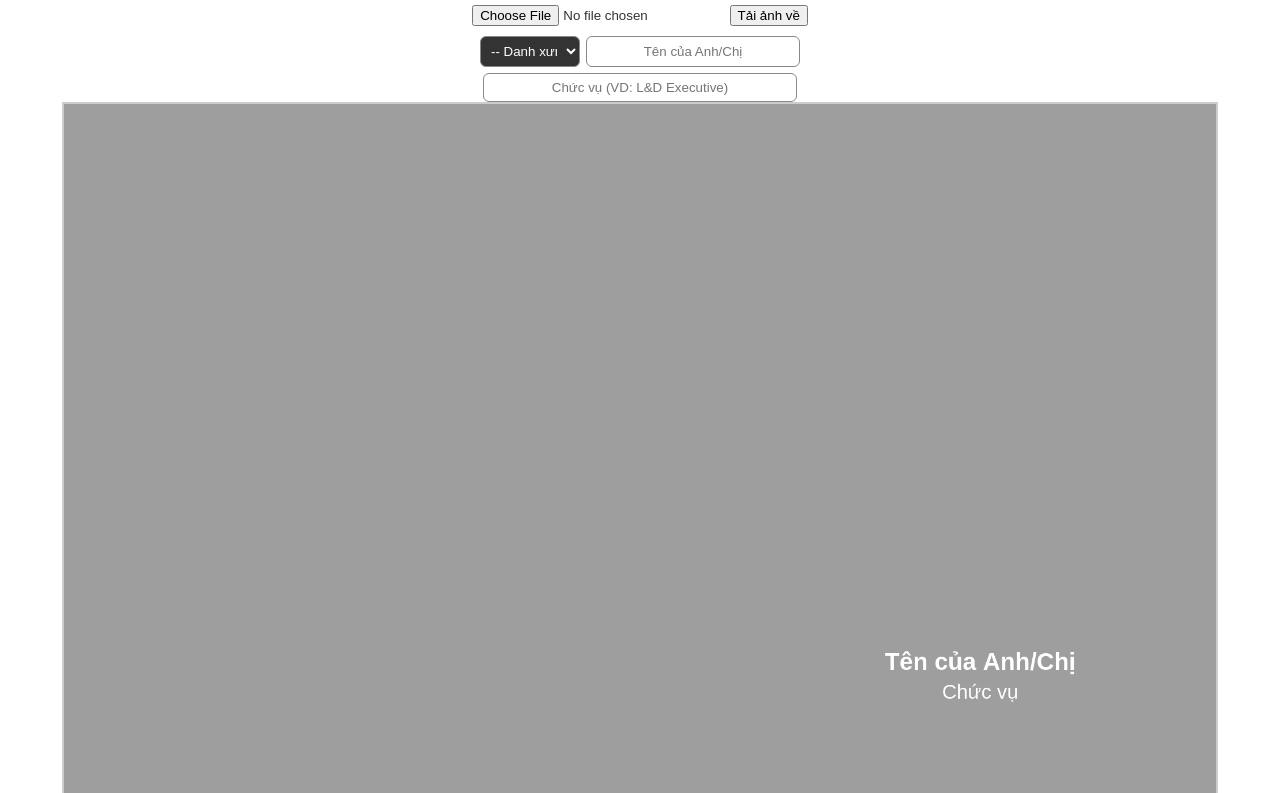
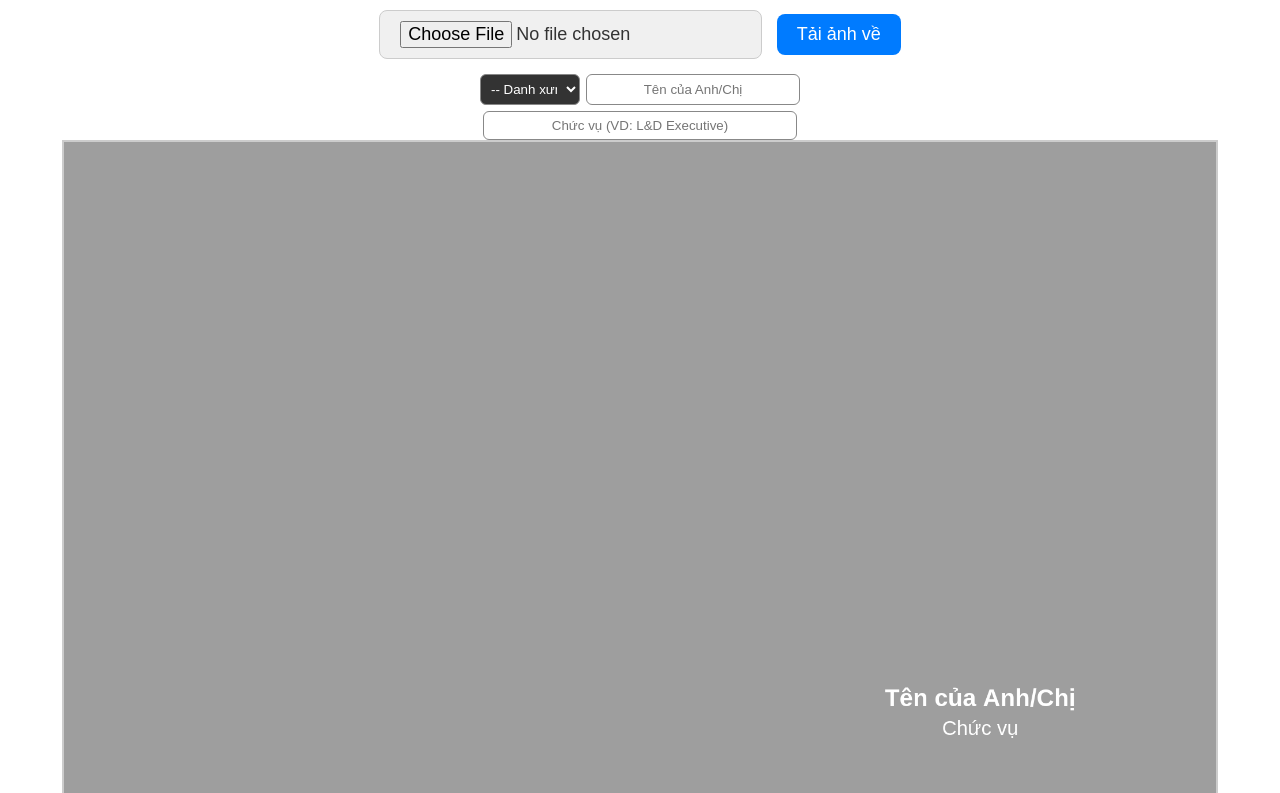
Before and after one commit to dattt-cyber-ghn/trianGVNB, a plain HTML site: page index.html in a window 1280 px wide. Shown: the part 63-856 px from the top of the page. Drawn offline with Linux system fonts and the light colour scheme.

Commit message:
Update index.html

```diff
--- a/index.html
+++ b/index.html
@@ -10,7 +10,26 @@
     text-align: center;
     font-family: Arial, sans-serif;
   }
+input[type="file"], button {
+    padding: 10px 20px; /* Tăng padding để nút to ra */
+    font-size: 18px;    /* Tăng cỡ chữ */
+    border-radius: 8px;
+    cursor: pointer;
+    margin: 5px; /* Khoảng cách giữa các nút */
+}
 
+button {
+    background-color: #007bff; /* Màu nền xanh cho nút Tải ảnh về */
+    color: white;
+    border: none;
+}
+
+/* Đảm bảo nút Chọn tệp có màu nền để không bị vô hình trên nền trắng */
+input[type="file"] {
+    background-color: #f0f0f0; /* Màu nền xám nhạt */
+    color: #333; /* Chữ màu tối */
+    border: 1px solid #ccc;
+}
   #canvasContainer {
     position: relative;
     display: inline-block;
@@ -224,7 +243,7 @@
         ctx.drawImage(frame, 0, 0, CANVAS_WIDTH, CANVAS_HEIGHT);
 
         // BƯỚC 2: CẬP NHẬT TỌA ĐỘ ẢNH (KHUNG TRÒN) - DÙNG GIÁ TRỊ ĐÃ TÍNH TOÁN
-        const circleX = 1370;    // X Gốc trên bên trái
+        const circleX = 1369;    // X Gốc trên bên trái
         const circleY = 390;     // Y Gốc trên bên trái
         const circleSize = 431;   // Đường kính
 
@@ -247,7 +266,7 @@
         ctx.textAlign = "center";
 
         const textX = 1590.56;          // Tâm X của vùng text (đã tăng từ 750)
-        const textYStart = 983;     // Chân chữ Dòng Tên (đã kéo lên trên)
+        const textYStart = 980;     // Chân chữ Dòng Tên (đã kéo lên trên)
         const lineHeight = 50;      // Khoảng cách dòng
 
         const finalFontSizeName = 42; // Cỡ chữ Tên
```
